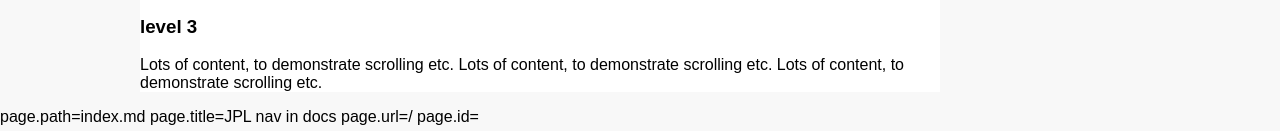
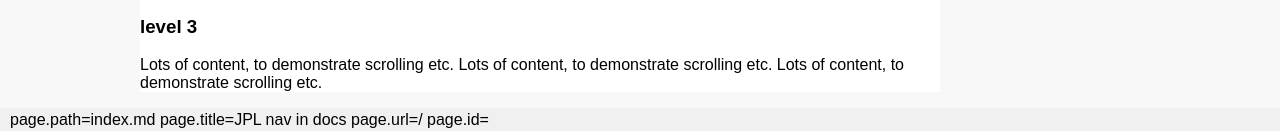
Before and after one commit to anionic/jpl-nav, a Jekyll site: the page built from docs/index.md, in a window 1280 px wide and 1400 px high, scrolled down 784 px. Shown: the part 1266-1397 px from the top of the window. Built offline with Jekyll 4.4.1, drawn with Linux system fonts in a browser that asks for light colours.

Commit message:
Update default.html

```diff
--- a/docs/_layouts/default.html
+++ b/docs/_layouts/default.html
@@ -127,24 +127,25 @@
 				.mainbar1 { /* centred */
 					margin: 0 auto 0 auto; /* horiz centred */
 					max-width: 1000px;
-					paddingQ: 0 205px 0 5px; /* avoid nav */
 				}
 				.mainbar2 { /* avoids nav */
 					background-color: #FFFFFF;
 					margin-right: 200px;
 				}
 				@media all and (max-width: 800px) {
-					.mainbar {
+					.mainbar2 {
 						margin-right: 0; /* don't leave space for nav */
 					}
 				}
-				.tailbar {
+				.tailbar0 {
+				}
+				.tailbar1 {
 					background-color: #F0F0F0;
 					margin: 0 auto 0 auto;
 					padding: 3px 10px 5px 10px;
 				}
 				@media all and (max-width: 800px) {
-					.tailbar {
+					.tailbar1 {
 						display: none;
 					}
 				}
@@ -212,7 +213,7 @@
 			</style>
 			<script type="text/javascript">
 				document.addEventListener('DOMContentLoaded', function(event) {
-					document.querySelector('.headbar > div.icon').addEventListener('click', function(event) {
+					document.querySelector('.headbar1 > .icon').addEventListener('click', function(event) {
 						document.querySelector('.navbar2').classList.toggle('closed');
 						event.stopPropagation();
 						event.preventDefault();
```
